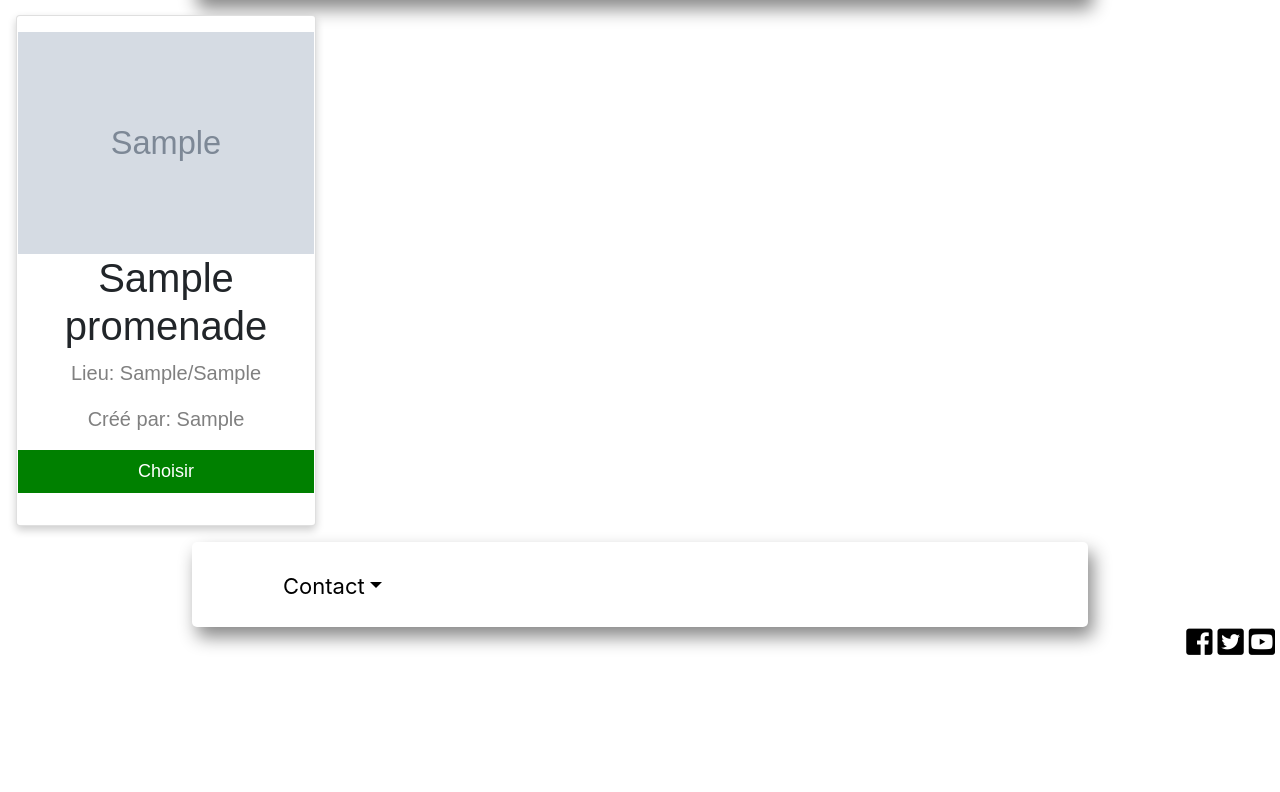
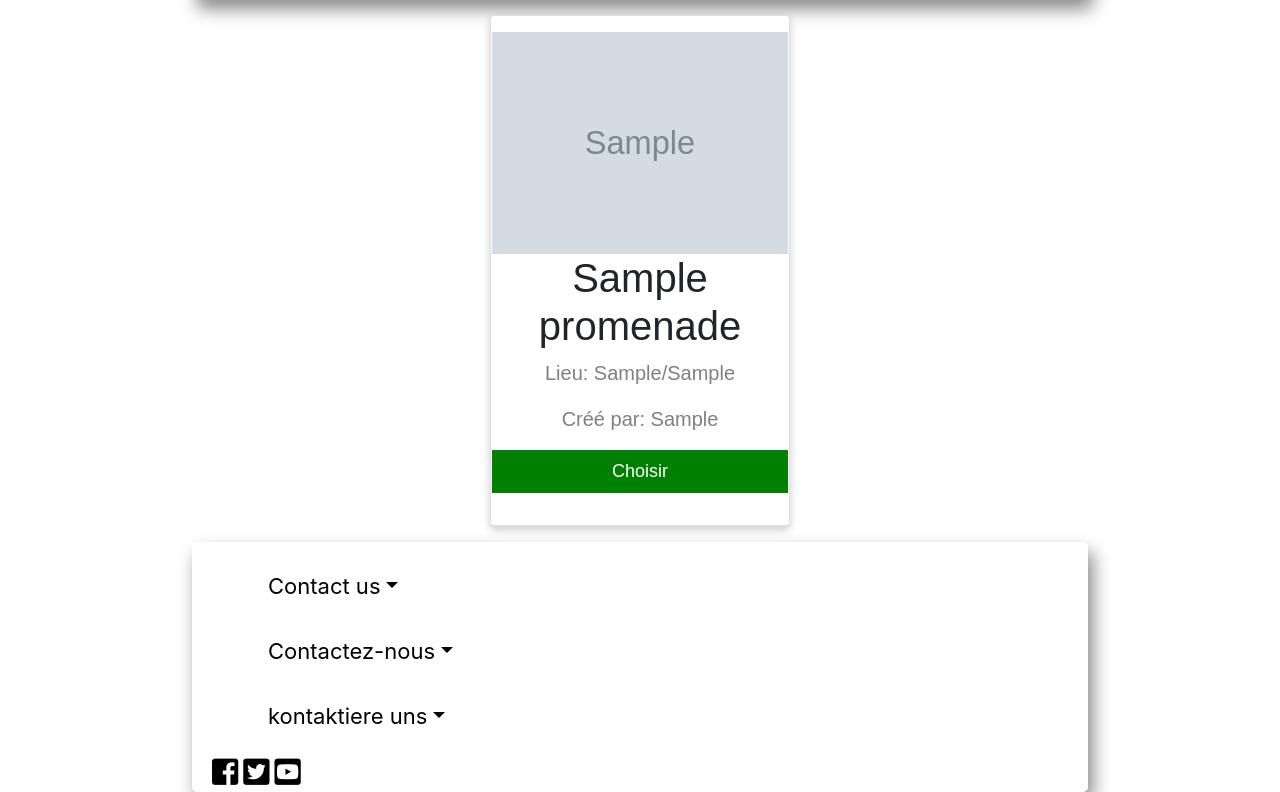
Before and after one commit to Physalice/projet_promenade, a PHP site: page /listePromenade.php in a window 1280 px wide. Shown: the part 165-957 px from the top of the page. Before the commit the page ends 820 px from the top, so only its background shows below. Run offline with PHP 8.4, Linux system fonts and the light colour scheme; tables that the repository leaves empty or names only in its code hold one stand-in row (values such as "Sample post"); grey boxes marked "Sample" are stand-in pictures.

Commit message:
créate git

```diff
--- a/www/listePromenade.php
+++ b/www/listePromenade.php
@@ -42,7 +42,7 @@ $listePromenade = $database->getAllRando();
           <!-- fin section 1 jc-->
            <!--  section 2 -->
 
-        <section>
+        <section class="d-flex flex-row flex-wrap justify-content-center">
         <a href="process-create.php"> </a>
         <!----boucle pour efficher les élément de la base de donnée------>
         <?php foreach($listePromenade as $rando){ ?>
@@ -67,11 +67,11 @@ $listePromenade = $database->getAllRando();
 
          <!--section 3-->
          <section>
-                <div class="container-fluid jumbotron jumbotron-fluid mmenu">
-                    <div class="row col-sm-12 col-lg-6">
-                        <ul style="list-style-type:none;">
-                            <li class="nav-item dropdown contact col-sm-12 col-lg-6">
-                                        <a class="nav-link dropdown-toggle dp1" data-toggle="dropdown" href="#">Contact</a>
+                <div class="container-fluid menu">
+                    <div class="d-flex flex-column align-content-center">
+                        <ul>
+                            <li class="nav-item dropdown contact">
+                                        <a class="nav-link dropdown-toggle dp1" data-toggle="dropdown" href="#">Contact us</a>
                                 <div class="dropdown-menu">
                                     <form class="mx-3">
                                         <h2>Sign in</h2>
@@ -89,13 +89,52 @@ $listePromenade = $database->getAllRando();
                                 </div>
                             </li>
                         </ul>
-                    </div>
-                </div>
-                <div class="row">
-                    <div class="col-sm-12 d-flex justify-content-end align-items-end logo">
-                        <a href="https://facebook.com/" target="_blank"><i class='fab fa-facebook-square' style='font-size:30px'></i></a>
-                        <a class="youtubeL" href="https://youtube.com/" target="_blank"><i class='fab fa-twitter-square' style='font-size:30px'></i></a>
-                        <a class="twitterL" href="https://twitter.com/" target="_blank"><i class='fab fa-youtube-square' style='font-size:30px'></i></a>
+                        <ul>
+                            <li class="nav-item dropdown contact">
+                                        <a class="nav-link dropdown-toggle dp1" data-toggle="dropdown" href="#">Contactez-nous</a>
+                                <div class="dropdown-menu">
+                                    <form class="mx-3">
+                                        <h2>enregistrement</h2>
+                                        prénom:<br>
+                                        <input type="text" name="firstname" value="">
+                                        <br>
+                                        nom:<br>
+                                        <input type="text" name="lastname" value="">
+                                        <br><br>
+                                        mail:<br>
+                                        <input type="text" name="mail" value="">
+                                        <br><br>
+                                        <input type="submit" value="envoyer" class="bouton" onclick="alert('un mail vous à été envoyé')">
+                                    </form>
+                                </div>
+                            </li>
+                        </ul>
+                        <ul>
+                            <li class="nav-item dropdown contact">
+                                        <a class="nav-link dropdown-toggle dp1" data-toggle="dropdown" href="#">kontaktiere uns</a>
+                                <div class="dropdown-menu">
+                                    <form class="mx-3">
+                                        <h2>Einloggen</h2>
+                                        Vorname:<br>
+                                        <input type="text" name="firstname" value="">
+                                        <br>
+                                        Nachname:<br>
+                                        <input type="text" name="lastname" value="">
+                                        <br><br>
+                                        mail:<br>
+                                        <input type="text" name="mail" value="">
+                                        <br><br>
+                                        <input type="submit" value="einreichen" class="bouton" onclick="alert('Eine E-Mail wird an Sie gesendet')">
+                                    </form>
+                                </div>
+                            </li>
+                        </ul>
+                        <div class="d-flex justify-content-start align-items-center logo">
+                            <!--- i = icones---->
+                            <a href="https://facebook.com/" target="_blank"><i class='fab fa-facebook-square' style='font-size:30px'></i></a>
+                            <a class="youtubeL" href="https://youtube.com/" target="_blank"><i class='fab fa-twitter-square' style='font-size:30px'></i></a>
+                            <a class="twitterL" href="https://twitter.com/" target="_blank"><i class='fab fa-youtube-square' style='font-size:30px'></i></a>
+                        </div>
                     </div>
                 </div>
         </section>
--- a/www/process-update.php
+++ b/www/process-update.php
@@ -56,7 +56,7 @@ if(in_array($fileActualExt, $allowed)){
 require_once("DataBase.php");
 $database = new Database();
 
-// Appeler la fonction updateDog en lui passant les infos du formulaire
+// Appeler la fonction updateRando en lui passant les infos du formulaire
 // updateRando($id, $titre, $auteur, $cp, $ville, $pays, $depart, $arrivee, $img_pass, $itineraire)
 $database->updateRando($id, $titre, $auteur, $cp, $ville, $pays, $depart, $arrivee, $fileDestination, $itineraire);
 
--- a/www/styleRando.css
+++ b/www/styleRando.css
@@ -123,6 +123,9 @@ a {
 button:hover, a:hover {
    opacity: 0.7;
 }
+ul{
+    list-style-type: none;
+}
 
 
 /* Responsive layout - when the screen is less than 600px wide, make the two columns stack on top of each other instead of next to each other */
--- a/www/styleindex.css
+++ b/www/styleindex.css
@@ -22,7 +22,7 @@
     margin-right: 50%;
 }
 
-.mmenu{
+.menu{
     margin-bottom: 0px;
     padding-bottom: 0px;
 }
```
Also changed, not shown: promenade avec carousel.php (added, +114 -0 lines), www/updatePromenade.php (+3 -4 lines), 7 other files.
